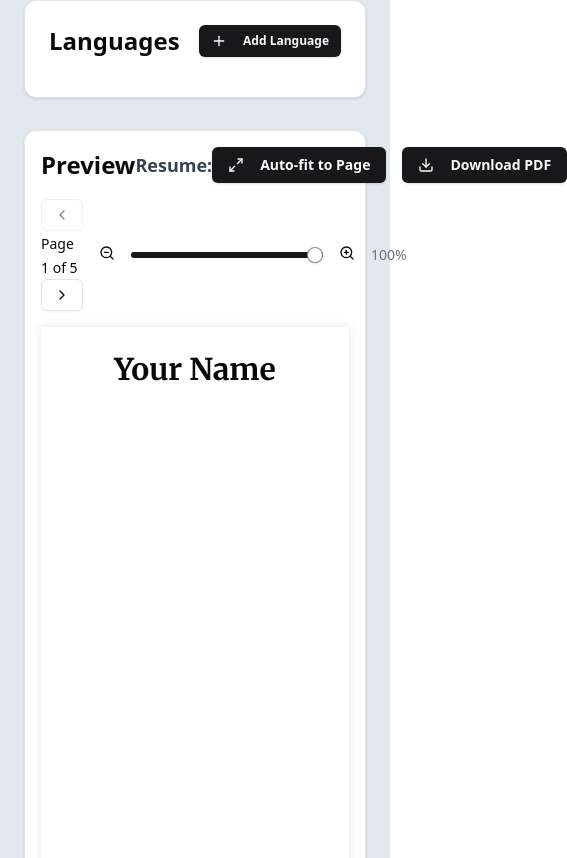
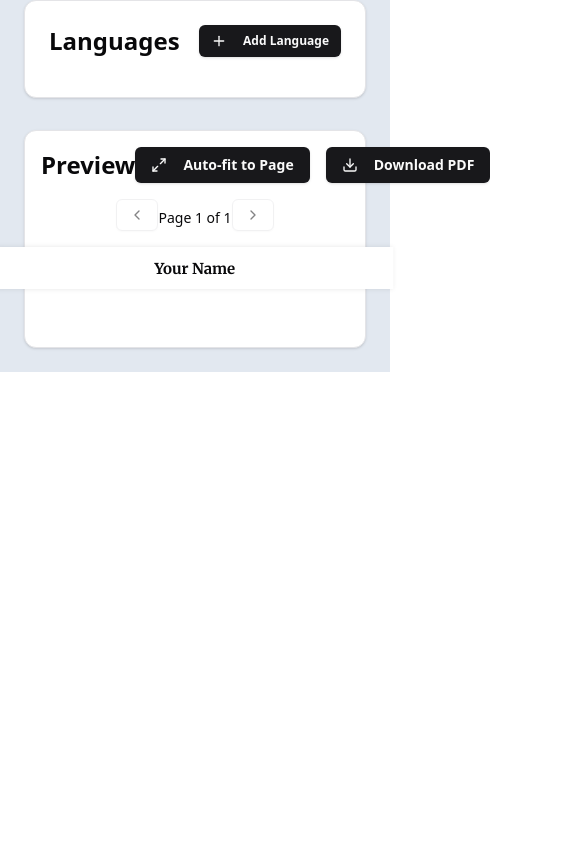
Before and after one commit to salehalakhras/Resume-Builder, a React (Vite) app: page / in a window 390 px wide. Shown: the part 1346-2204 px from the top of the page, 567 px wide, since content can reach past the window. After the commit the page ends 1718 px from the top, so only its background shows below. Built offline with nearby package versions, Linux system fonts and the light colour scheme.

Commit message:
fix perview scaling on small screens

```diff
--- a/src/App.tsx
+++ b/src/App.tsx
@@ -35,6 +35,13 @@ const CONTENT_HEIGHT = 277; // mm (excluding margins)
 const App = () => {
 
   useInitializeApp();
+
+  React.useEffect(() => {
+    window.addEventListener('resize', () => {
+      const scale = window.innerWidth / 1000;
+      setContentScale(scale > 1? 1 : scale);
+    })
+  },[])
 
   const [resumes, setResumes] = useState<ResumeData[]>([]);
   const [currentResumeId, setCurrentResumeId] = useState<string>('');
@@ -168,7 +175,8 @@ const App = () => {
       const pages = Math.ceil(contentHeight / (CONTENT_HEIGHT * contentScale));
       setTotalPages(pages);
     }
-  }, [contentScale, personalInfo, experiences, education, projects, skills, certifications, languages]);
+  }, [contentScale]);
+
 
 
 
--- a/src/components/PreviewSection.tsx
+++ b/src/components/PreviewSection.tsx
@@ -79,20 +79,19 @@ const PreviewSection = ({
 
     const opt = {
       filename: `${resumeName}.pdf`,
-      image: { type: "jpeg", quality: 0.98 },
-      html2canvas: { scale: contentScale },
-      jsPDF: { unit: "in", format: "letter", orientation: "portrait" },
+      image: { type: "jpeg", quality: 1 },
+      html2canvas: { scale: 2 },
+      jsPDF: { unit: "in", orientation: "portrait" },
     };
 
     html2pdf().set(opt).from(element).save();
   };
 
   return (
-    <div className="w-full lg:w-1/2 flex flex-col gap-4">
+    <div className="w-full lg:w-1/2 flex flex-col gap-4" >
       <Card className="p-4">
         <div className="flex items-center justify-between mb-4">
           <h2 className="text-2xl font-bold">Preview</h2>
-          <span className="text-lg font-bold text-gray-700 dark:text-gray-400">Resume: {resumeName}</span>
           <div className="flex items-center gap-4">
             <Button onClick={autoFitContent} className="font-bold">
               <Maximize2 className="w-4 h-4 mr-2" />
@@ -128,13 +127,13 @@ const PreviewSection = ({
             </Button>
           </div>
           {/* Preview Scale Controls */}
-          <div className="flex justify-center gap-4">
+          {/* <div className="flex justify-center gap-4">
             <ZoomOut className="w-4 h-4" />
             <Slider
               value={[scale]}
               onValueChange={(value) => setScale(value[0])}
               min={0.5}
-              max={1}
+              max={1.5}
               step={0.1}
               className="w-48"
             />
@@ -142,23 +141,21 @@ const PreviewSection = ({
             <span className="text-sm text-gray-500">
               {Math.round(scale * 100)}%
             </span>
-          </div>
+          </div> */}
         </div>
 
 
         {/* A4 Preview Container */}
-        <div className="relative w-full flex justify-center">
+        <div className="relative flex justify-center">
           <div
             style={{
-              width: '210mm',
-              height: '297mm',
-              transform: `scale(${scale})`,
+              minWidth: '210mm',
               transformOrigin: 'top center',
               backgroundColor: 'white',
               boxShadow: '0 0 10px rgba(0,0,0,0.1)',
               margin: '0 auto',
             }}
-            className="relative overflow-hidden"
+            className="relative overflow-hidden scale-[0.5] md:scale-[0.8] lg:scale-[0.8]"
             ref={previewRef}
           >
             {/* Content Container */}
@@ -167,14 +164,13 @@ const PreviewSection = ({
               ref={contentRef}
               className="h-full w-full p-6 dark:text-black font-merri"
               style={{
-                transform: `scale(${contentScale})`,
                 transformOrigin: 'top center',
                 top: `${-(currentPage - 1) * (PAGE_HEIGHT / contentScale)}mm`,
               }}
             >
               <div className="text-center">
                 <h1 className="text-3xl font-semibold">
-                  {resume.personalInformation.name || "Your Name"}
+                  {resume.personalInformation.fullName || "Your Name"}
                 </h1>
                 <p className="text-gray-800">{resume.personalInformation.title}</p>
                 <p className="text-gray-600 text-sm">
```
